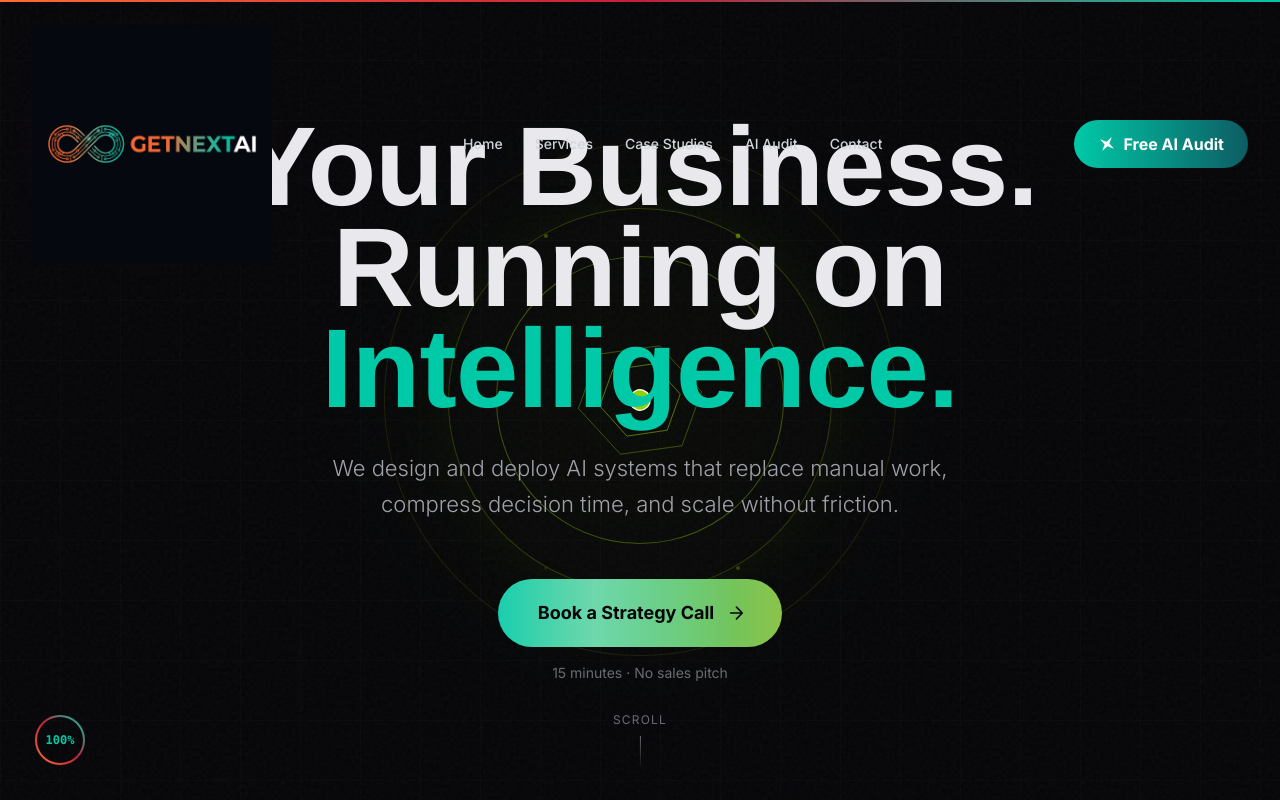
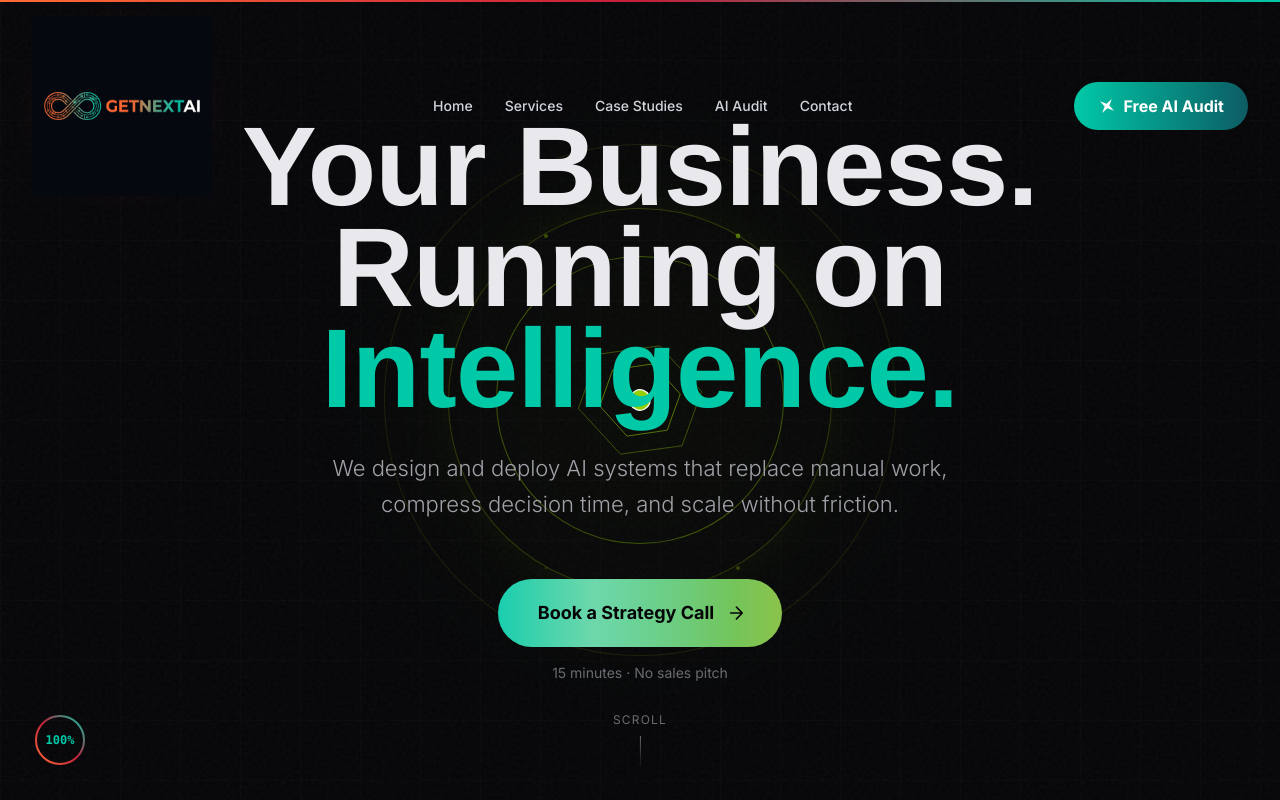
Before and after one commit to Dictator-09/getnextai, a Next.js app: page / in a window 1280 px wide. Shown: the top 800 px of the page. Built offline with nearby package versions, Linux system fonts and the light colour scheme.

Commit message:
Fix navbar: reduce logo size and improve styling
- Logo: sm 160x44, md 180x50, lg 220x62 (reasonable sizes)
- Navbar: reduced padding (py-4 default, py-2 scrolled)
- Navbar: toned down glassmorphism (backdrop-blur-sm instead of md)
- Navbar: solid dark background when scrolled for cleaner look

```diff
--- a/components/ui/Logo.tsx
+++ b/components/ui/Logo.tsx
@@ -16,12 +16,12 @@ export default function Logo({ className = "", size = "md", showGlow = true }: L
     const [rotateX, setRotateX] = useState(0);
     const [rotateY, setRotateY] = useState(0);
 
-    // Rectangular logo size configurations (width-based for proper aspect ratio)
-    // Logo is approximately 3.5:1 aspect ratio (horizontal rectangle)
+    // Reasonable rectangular logo sizes for navbar
+    // Logo is horizontal rectangle (approximately 3.5:1 aspect ratio)
     const sizes = {
-        sm: { width: 200, height: 56 },   // Navbar scrolled
-        md: { width: 240, height: 68 },   // Navbar default
-        lg: { width: 320, height: 90 },   // Footer/hero
+        sm: { width: 160, height: 44 },   // Navbar scrolled
+        md: { width: 180, height: 50 },   // Navbar default
+        lg: { width: 220, height: 62 },   // Footer/hero
     };
 
     const handleMouseMove = (e: React.MouseEvent<HTMLDivElement>) => {
--- a/components/ui/Navbar.tsx
+++ b/components/ui/Navbar.tsx
@@ -94,7 +94,9 @@ export default function Navbar() {
     return (
         <>
             <motion.nav
-                className={`fixed top-0 left-0 right-0 z-50 px-4 sm:px-8 transition-all duration-300 ${isScrolled ? "py-3 bg-black/60 backdrop-blur-md border-b border-white/5" : "py-6 bg-transparent"
+                className={`fixed top-0 left-0 right-0 z-50 px-4 sm:px-8 transition-all duration-300 ${isScrolled
+                    ? "py-2 bg-[#0a0a0f]/90 backdrop-blur-sm border-b border-white/5"
+                    : "py-4 bg-transparent"
                     }`}
                 initial={{ y: -100, opacity: 0 }}
                 animate={{ y: 0, opacity: 1 }}
```
